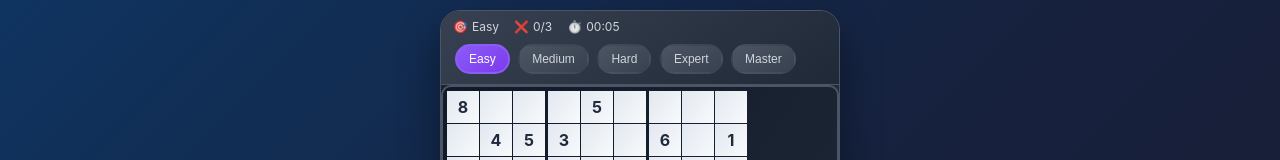
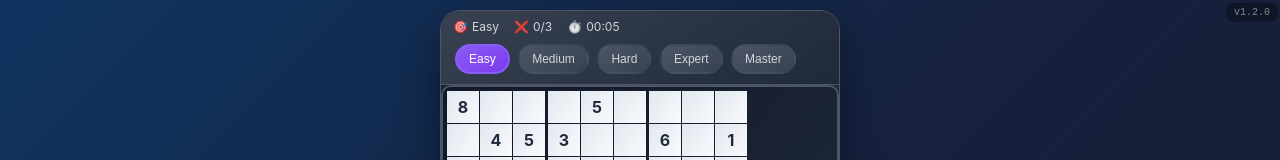
Before and after one commit to van0kLynx/sudoku, a plain HTML site: page index.html in a window 1280 px wide. Shown: the top 160 px of the page. Drawn offline with Linux system fonts and the light colour scheme.

Commit message:
added version

```diff
--- a/css/style.css
+++ b/css/style.css
@@ -507,6 +507,27 @@ body {
     }
 }
 
+/* Version display */
+.version-display {
+    position: fixed;
+    top: 3px;
+    right: 2px;
+    background: rgba(0, 0, 0, 0.3);
+    color: rgba(255, 255, 255, 0.6);
+    padding: 4px 8px;
+    border-radius: 8px;
+    font-size: 10px;
+    font-family: monospace;
+    z-index: 1000;
+    pointer-events: none;
+    backdrop-filter: blur(4px);
+    -webkit-backdrop-filter: blur(4px);
+}
+
+.version-display span {
+    opacity: 0.8;
+}
+
 /* iOS Safari specific fixes */
 @supports (-webkit-touch-callout: none) {
     .cell {
--- a/index.html
+++ b/index.html
@@ -88,6 +88,10 @@
         </div>
     </div>
 
+    <div class="version-display">
+        <span id="versionNumber">v1.2.0</span>
+    </div>
+
     <div class="game-over" id="gameOver">
         <div class="game-over-content">
             <h2 id="gameOverTitle">Game Over!</h2>
--- a/js/game.js
+++ b/js/game.js
@@ -1,3 +1,6 @@
+// Game version - update this with each release
+const GAME_VERSION = '1.2.0';
+
 class SudokuGame {
     constructor() {
         this.board = Array(9).fill().map(() => Array(9).fill(0));
@@ -641,7 +644,11 @@ document.addEventListener('DOMContentLoaded', () => {
         });
     });
 
-
+    // Update version display
+    const versionElement = document.getElementById('versionNumber');
+    if (versionElement) {
+        versionElement.textContent = `v${GAME_VERSION}`;
+    }
 });
 
 // Global functions for button clicks
```
